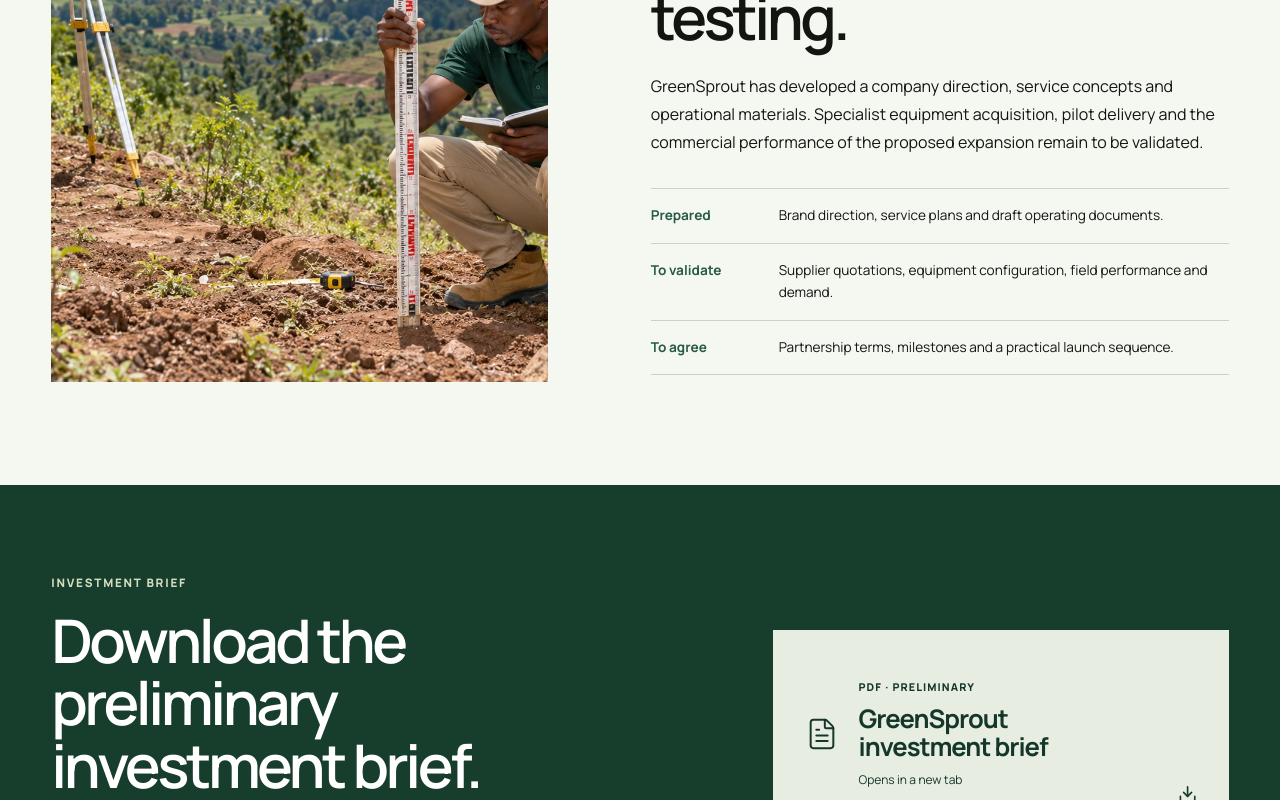
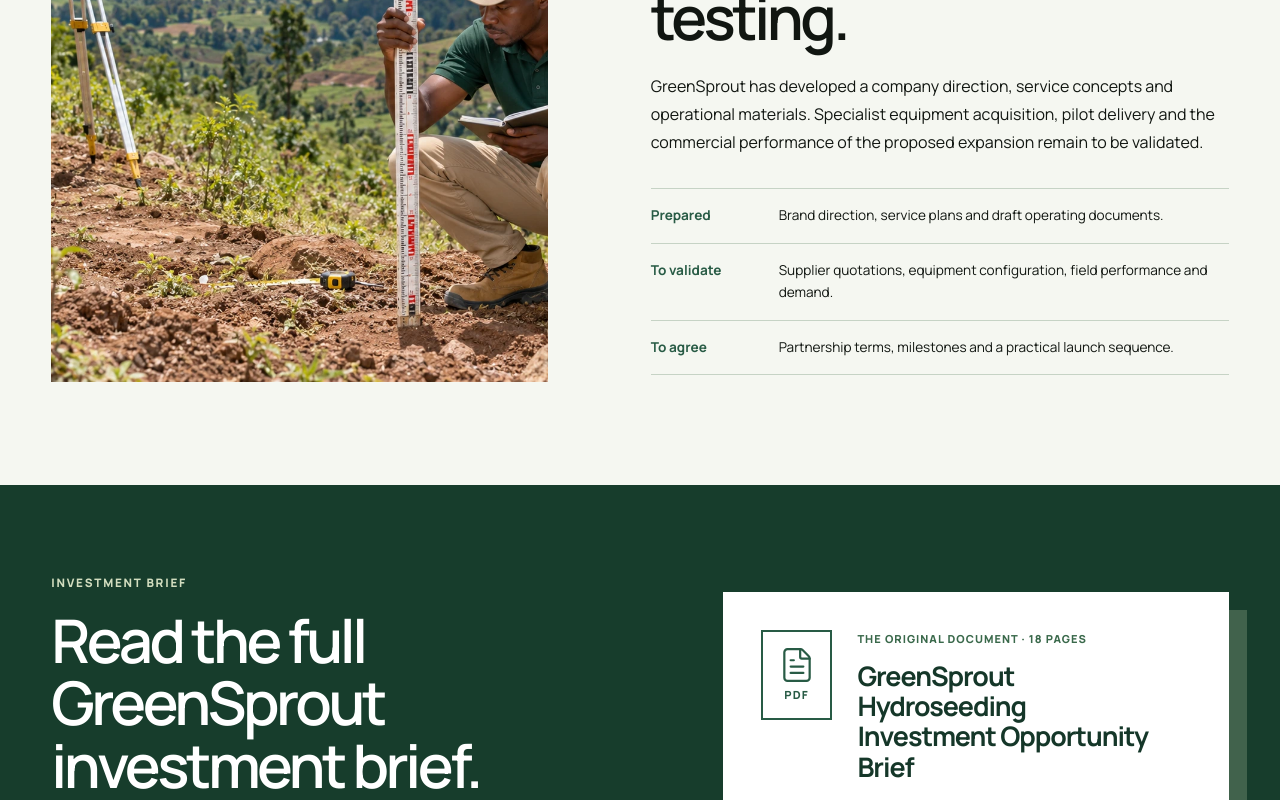
Before and after one commit to JOHNINDAKWA/greensprout, a Next.js app: page /investors in a window 1280 px wide. Shown: the part 4306-5106 px from the top of the page. Built offline with nearby package versions, Linux system fonts and the light colour scheme; no server answers.

Commit message:
Added the missing image

```diff
--- a/src/app/globals.css
+++ b/src/app/globals.css
@@ -718,13 +718,20 @@
 .investor-evidence li { display:grid; grid-template-columns:7rem 1fr; gap:1rem; padding:1rem 0; border-bottom:1px solid #c6d3c5; font-size:.85rem; }
 .investor-evidence li strong { color:#285b45; }
 .investor-brief { padding-block:clamp(4.5rem,7vw,8rem); background:#173d2c; color:#fff; }
-.investor-brief-layout { display:grid; grid-template-columns:1fr .72fr; gap:clamp(2rem,7vw,8rem); align-items:center; }
+.investor-brief-layout { display:grid; grid-template-columns:1fr .85fr; gap:clamp(2rem,6vw,7rem); align-items:center; }
 .investor-brief h2 { max-width:13ch; }.investor-brief p:not(.eyebrow) { max-width:40rem; margin:1.3rem 0 0; color:#e8f0e7; }
-.investor-brief-card { display:flex; min-height:13rem; padding:2rem; align-items:center; gap:1.2rem; background:#e7ede0; color:#153729; transition:background .2s,transform .2s; }
-.investor-brief-card:hover { background:#fff; transform:translateY(-3px); }
-.investor-brief-card>svg:first-child { flex:none; }.investor-brief-card>svg:last-child { width:1.2rem; margin-left:auto; align-self:flex-end; }
-.investor-brief-card>div { display:grid; gap:.5rem; }.investor-brief-card span { font-size:.67rem; font-weight:900; letter-spacing:.1em; }
-.investor-brief-card strong { max-width:15ch; font-size:clamp(1.35rem,2vw,2rem); line-height:1.12; letter-spacing:-.04em; }.investor-brief-card small { font-size:.75rem; }
+.investor-brief .investor-brief-note { max-width:36rem; margin-top:1.7rem; font-size:.78rem; line-height:1.6; color:#d0e0d2; }
+.investor-brief-card { display:flex; min-height:20rem; padding:clamp(1.5rem,3vw,3rem); align-items:flex-start; gap:1.6rem; background:#fff; color:#153729; box-shadow:18px 18px 0 rgba(202,220,180,.23); transition:background .2s,transform .2s,box-shadow .2s; }
+.investor-brief-card:hover,.investor-brief-card:focus-visible { background:#f3f7ed; transform:translateY(-4px); box-shadow:18px 22px 0 rgba(202,220,180,.29); }
+.investor-brief-card:focus-visible { outline:2px solid #d2ddbf; outline-offset:5px; }
+.investor-brief-icon { display:grid; flex:none; width:4.4rem; height:5.6rem; padding:.45rem; place-items:center; align-content:center; gap:.1rem; border:2px solid #285b45; color:#285b45; }
+.investor-brief-icon>span { font-size:.7rem; font-weight:900; letter-spacing:.1em; }
+.investor-brief-details { display:flex; min-height:14rem; flex:1; flex-direction:column; align-items:flex-start; }
+.investor-brief-kicker { font-size:.69rem; font-weight:900; letter-spacing:.09em; color:#3a694b; }
+.investor-brief-card strong { display:block; max-width:17ch; margin:.8rem 0 1.8rem; font-size:clamp(1.35rem,2.1vw,2.15rem); line-height:1.13; letter-spacing:-.04em; }
+.investor-brief-action { display:inline-flex; min-height:3.3rem; margin-top:auto; padding:.85rem 1rem; align-items:center; gap:.7rem; background:#193b2e; color:#fff; font-size:.84rem; font-weight:850; }
+.investor-brief-action svg:last-child { margin-left:auto; }
+@media(max-width:440px) { .investor-brief-card { flex-direction:column; }.investor-brief-details { min-height:0; width:100%; }.investor-brief-action { width:100%; margin-top:.5rem; } }
 .investor-contact { padding-block:clamp(5rem,8vw,9rem); scroll-margin-top:5rem; }
 .investor-contact-layout { display:grid; grid-template-columns:.82fr 1fr; gap:clamp(3rem,8vw,9rem); align-items:start; }
 .investor-contact-layout>div:first-child>p:not(.eyebrow) { max-width:33rem; margin:1.4rem 0 2rem; line-height:1.75; }
@@ -743,4 +750,4 @@
 .investor-form>p { margin:0; color:#435747; font-size:.74rem; line-height:1.6; }.investor-form>p a { text-decoration:underline; text-underline-offset:2px; }
 .home-investor { padding-block:clamp(3.8rem,6vw,6rem); background:#e7eee4; }.home-investor-layout { display:grid; grid-template-columns:1fr .7fr; gap:3rem; align-items:center; }.home-investor h2 { max-width:18ch; margin:0; font-size:clamp(2.4rem,4vw,4.4rem); font-weight:520; line-height:1.05; letter-spacing:-.055em; }.home-investor-layout>div:last-child p { max-width:33rem; margin:0 0 1.3rem; }.home-investor a { display:inline-flex; gap:.7rem; align-items:center; padding-bottom:.4rem; border-bottom:1px solid #285b45; color:#285b45; font-size:.84rem; font-weight:850; }
 @media(max-width:1000px) { .investor-intro-grid,.investor-next-layout,.investor-plan-layout,.investor-evidence-layout,.investor-brief-layout,.investor-contact-layout { grid-template-columns:1fr; }.investor-intro-grid>div:last-child { padding-top:0; }.investor-next-image { min-height:29rem; }.investor-evidence-photo { min-height:28rem; }.investor-brief-card { max-width:36rem; }.investor-contact-layout { gap:3rem; } }
-@media(max-width:680px) { .investor-hero,.investor-hero-content { min-height:calc(100svh - 4.5rem); }.investor-hero-content { padding-block:5rem 4rem; justify-content:flex-end; }.investor-hero-shade { background:linear-gradient(0deg,rgba(8,34,25,.97),rgba(8,34,25,.7) 62%,rgba(8,34,25,.25)); }.investor-hero h1 { font-size:clamp(3rem,13vw,5rem); }.investor-hero-index { display:none; }.investor-now-grid,.investor-section-top,.investor-form-row,.home-investor-layout { grid-template-columns:1fr; }.investor-section-top,.home-investor-layout { gap:1.2rem; }.investor-now-image { height:19rem; }.investor-now-card>div:last-child { padding:1.5rem 3.5rem 1.5rem 1.5rem; }.investor-now-card svg { right:1.5rem; bottom:1.5rem; }.investor-next-list>a { flex-wrap:wrap; gap:.6rem; }.investor-next-list>a>div { flex-basis:calc(100% - 3rem); }.investor-next-status { margin-left:2rem; }.investor-next-image { min-height:22rem; }.investor-evidence-photo { min-height:22rem; }.investor-evidence li { grid-template-columns:1fr; gap:.2rem; }.investor-brief-card { min-height:11rem; padding:1.25rem; }.investor-contact { scroll-margin-top:4.5rem; } }
+@media(max-width:680px) { .investor-hero,.investor-hero-content { min-height:calc(100svh - 4.5rem); }.investor-hero-content { padding-block:5rem 4rem; justify-content:flex-end; }.investor-hero-shade { background:linear-gradient(0deg,rgba(8,34,25,.97),rgba(8,34,25,.7) 62%,rgba(8,34,25,.25)); }.investor-hero h1 { font-size:clamp(3rem,13vw,5rem); }.investor-hero-index { display:none; }.investor-now-grid,.investor-section-top,.investor-form-row,.home-investor-layout { grid-template-columns:1fr; }.investor-section-top,.home-investor-layout { gap:1.2rem; }.investor-now-image { height:19rem; }.investor-now-card>div:last-child { padding:1.5rem 3.5rem 1.5rem 1.5rem; }.investor-now-card svg { right:1.5rem; bottom:1.5rem; }.investor-next-list>a { flex-wrap:wrap; gap:.6rem; }.investor-next-list>a>div { flex-basis:calc(100% - 3rem); }.investor-next-status { margin-left:2rem; }.investor-next-image { min-height:22rem; }.investor-evidence-photo { min-height:22rem; }.investor-evidence li { grid-template-columns:1fr; gap:.2rem; }.investor-brief-card { min-height:16rem; padding:1.25rem; gap:1rem; box-shadow:8px 8px 0 rgba(202,220,180,.23); }.investor-brief-icon { width:3.2rem; height:4.5rem; }.investor-brief-details { min-height:14rem; }.investor-brief-action { gap:.45rem; }.investor-contact { scroll-margin-top:4.5rem; } }
--- a/src/app/investors/page.tsx
+++ b/src/app/investors/page.tsx
@@ -40,13 +40,13 @@
 
     <section className="investor-now"><div className="page-shell"><div className="investor-section-top"><div><p className="eyebrow">Available now</p><h2>Lawn care and sod installation.</h2></div><p>These are GreenSprout&apos;s current client-facing services. Explore the details and contact us about a project.</p></div><div className="investor-now-grid">{current.map((item) => <Link href={item.href} className="investor-now-card" key={item.title}><div className="investor-now-image"><Image src={item.image} alt={item.title} fill sizes="(max-width:760px) 100vw, 50vw" /></div><div><span>{item.number} / AVAILABLE NOW</span><h3>{item.title}</h3><p>{item.copy}</p><ArrowRight aria-hidden="true" /></div></Link>)}</div></div></section>
 
-    <section className="investor-next"><div className="page-shell investor-next-layout"><div className="investor-next-copy"><p className="eyebrow light">Planned services</p><h2>Hydroseeding, erosion control and land rehabilitation.</h2><p>GreenSprout is planning hydroseeding-led capabilities for larger landscapes and erosion-prone sites. Equipment sourcing, training, demonstrations and technical delivery still need to be completed before these services are offered.</p><div className="investor-next-list">{planned.map((item, index) => <Link href={item.href} key={item.title}><span>0{index + 1}</span><div><strong>{item.title}</strong><p>{item.copy}</p></div><span className="investor-next-status">Coming soon</span><ArrowRight size={18} aria-hidden="true" /></Link>)}</div></div><figure className="investor-next-image"><Image src={photo.erosionRunoff} alt="Exposed soil and surface runoff" fill sizes="(max-width:900px) 100vw, 44vw" /></figure></div></section>
+    <section className="investor-next"><div className="page-shell investor-next-layout"><div className="investor-next-copy"><p className="eyebrow light">Planned services</p><h2>Hydroseeding, erosion control and land rehabilitation.</h2><p>GreenSprout is planning hydroseeding-led capabilities for larger landscapes and erosion-prone sites. Equipment sourcing, training, demonstrations and technical delivery still need to be completed before these services are offered.</p><div className="investor-next-list">{planned.map((item, index) => <Link href={item.href} key={item.title}><span>0{index + 1}</span><div><strong>{item.title}</strong><p>{item.copy}</p></div><span className="investor-next-status">Coming soon</span><ArrowRight size={18} aria-hidden="true" /></Link>)}</div></div><figure className="investor-next-image"><Image src={photo.hydroApplication} alt="Illustration of hydroseeding slurry being applied to prepared ground" fill sizes="(max-width:900px) 100vw, 44vw" /></figure></div></section>
 
     <section className="investor-plan"><div className="page-shell investor-plan-layout"><div><p className="eyebrow">Planned use of investment</p><h2>Equipment, training and market development.</h2><p>The specific scope and structure would be agreed through discussion and due diligence.</p></div><div className="investor-plan-steps"><article><span>01</span><div><h3>Equipment & readiness</h3><p>Confirm a suitable machine and full landed costs, with spares, maintenance support and operator training.</p></div></article><article><span>02</span><div><h3>Demonstrations & validation</h3><p>Test methods on suitable sites, document performance and refine delivery and aftercare processes.</p></div></article><article><span>03</span><div><h3>Market development</h3><p>Build relationships with developers, institutions and project partners as the specialist offer becomes ready.</p></div></article></div></div></section>
 
     <section className="investor-evidence"><div className="page-shell investor-evidence-layout"><div className="investor-evidence-photo"><Image src={photo.siteAssessment} alt="Assessment of landscape and ground conditions" fill sizes="(max-width:900px) 100vw, 43vw" /></div><div><p className="eyebrow">Current progress</p><h2>What is prepared and what still needs testing.</h2><p>GreenSprout has developed a company direction, service concepts and operational materials. Specialist equipment acquisition, pilot delivery and the commercial performance of the proposed expansion remain to be validated.</p><ul><li><strong>Prepared</strong><span>Brand direction, service plans and draft operating documents.</span></li><li><strong>To validate</strong><span>Supplier quotations, equipment configuration, field performance and demand.</span></li><li><strong>To agree</strong><span>Partnership terms, milestones and a practical launch sequence.</span></li></ul></div></div></section>
 
-    <section className="investor-brief"><div className="page-shell investor-brief-layout"><div><p className="eyebrow light">Investment brief</p><h2>Download the preliminary investment brief.</h2><p>The downloadable brief explains the proposed specialist expansion, planned use of capital, key risks and steps still to be confirmed. It is background for a discussion, not a promise of results or an offer of securities.</p></div><a href="/docs/greensprout-investment-brief.pdf" target="_blank" rel="noopener noreferrer" className="investor-brief-card"><FileText size={34} strokeWidth={1.4} /><div><span>PDF · PRELIMINARY</span><strong>GreenSprout investment brief</strong><small>Opens in a new tab</small></div><Download aria-hidden="true" /></a></div></section>
+    <section className="investor-brief"><div className="page-shell investor-brief-layout"><div><p className="eyebrow light">Investment brief</p><h2>Read the full GreenSprout investment brief.</h2><p>Download the original 18-page document to explore the proposed hydroseeding expansion, investment plan and areas for further discussion.</p><p className="investor-brief-note">This is a preliminary brief. Its contact details and figures reflect the document as originally prepared; call 0700 355 113 for current information.</p></div><a href="/docs/greensprout-investment-brief.pdf" download="GreenSprout-Hydroseeding-Investment-Opportunity-Brief.pdf" className="investor-brief-card"><span className="investor-brief-icon"><FileText size={38} strokeWidth={1.4} aria-hidden="true" /><span>PDF</span></span><span className="investor-brief-details"><span className="investor-brief-kicker">THE ORIGINAL DOCUMENT · 18 PAGES</span><strong>GreenSprout Hydroseeding Investment Opportunity Brief</strong><span className="investor-brief-action"><Download size={19} aria-hidden="true" />Download the full PDF <ArrowRight size={18} aria-hidden="true" /></span></span></a></div></section>
 
     <section id="enquiry" className="investor-contact"><div className="page-shell investor-contact-layout"><div><p className="eyebrow">Investor enquiry</p><h2>Contact GreenSprout about investment.</h2><p>Tell us what kind of involvement you are exploring. We can share the current plan, discuss where your experience fits and identify what should be checked next.</p><div className="investor-direct"><a href="tel:+254700355113"><Phone size={18} />0700 355 113</a><a href="mailto:info@greensprout.com?subject=GreenSprout%20investment%20enquiry"><Mail size={18} />info@greensprout.com</a></div></div><InvestorEnquiryForm /></div></section>
   </main><SiteFooter /></>;
```
Also changed, not shown: 1 other file (tests, documents, lock files or other folders).
